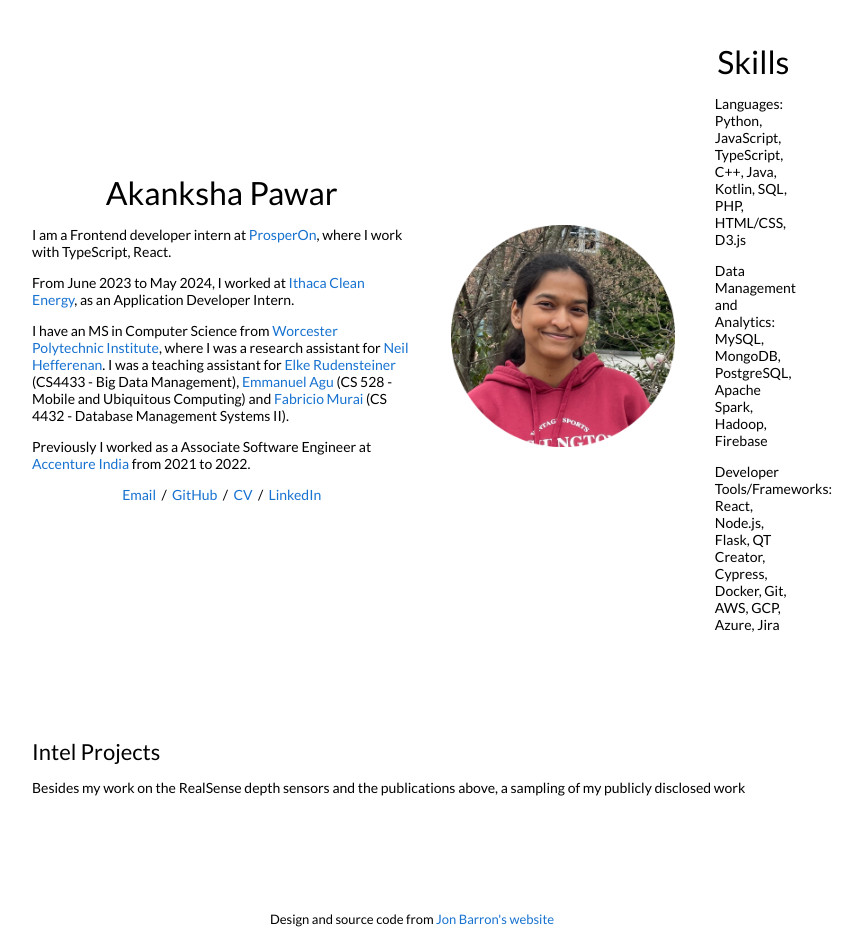
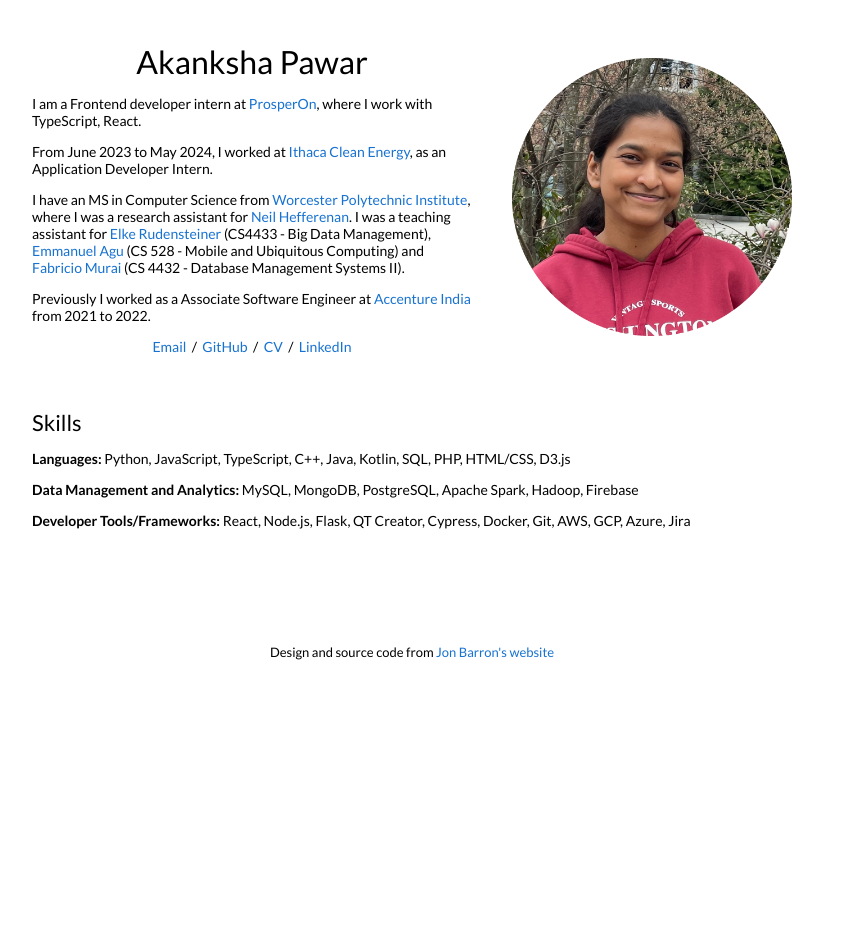
Before and after one commit to akankshapawar1/akanksha.github.io, a Jekyll site: the page built from _posts/2010-06-22-gina.markdown, in a window 1280 px wide. Shown: the whole page, without its empty margins (228-1090 px from the left). Built offline with Jekyll 4.4.1, drawn with Linux system fonts in a browser that asks for light colours; after the commit the page ends 900 px from its top, so only the background shows below that.

Commit message:
added skills

```diff
--- a/_layouts/default.html
+++ b/_layouts/default.html
@@ -57,29 +57,23 @@
             <td style="padding:2.5%;width:40%;max-width:40%">
               <img style="width:100%;max-width:100%" alt="profile photo" src="images/portfolio.png">
             </td>
+          </tr>
+        </table>
+
+        <table style="width:100%;border:0px;border-spacing:0px;border-collapse:separate;margin-right:auto;margin-left:auto;">
+          <tr>
             <td style="padding:2.5%;width:60%;vertical-align:middle">
-              <h1>
+              <h2>
                 Skills
-              </h1>
-              <p>Languages: Python, JavaScript, TypeScript, C++, Java, Kotlin, SQL, PHP, HTML/CSS, D3.js</p>
-              <P>Data Management and Analytics: MySQL, MongoDB, PostgreSQL, Apache Spark, Hadoop, Firebase</P>
-              <p>Developer Tools/Frameworks: React, Node.js, Flask, QT Creator, Cypress, Docker, Git, AWS, GCP, Azure, Jira</p>
+              </h2>
+              <p><b>Languages:</b> Python, JavaScript, TypeScript, C++, Java, Kotlin, SQL, PHP, HTML/CSS, D3.js</p>
+              <P><b>Data Management and Analytics:</b> MySQL, MongoDB, PostgreSQL, Apache Spark, Hadoop, Firebase</P>
+              <p><b>Developer Tools/Frameworks:</b> React, Node.js, Flask, QT Creator, Cypress, Docker, Git, AWS, GCP, Azure, Jira</p>
             </td>
           </tr>
         </table>
 
-        <!-- <table style="width:100%;border:0px;border-spacing:0px;border-collapse:separate;margin-right:auto;margin-left:auto;">
-          <tr>
-            <td style="padding:2.5%;width:100%;vertical-align:middle">
-              <h2>Research</h2>
-              <p>
-                I'm interested in computer vision, machine learning, optimization, graphics and robotics.
-              </p>
-            </td>
-          </tr>
-        </table> -->
         <table style="width:100%;border:0px;border-spacing:0px;border-collapse:separate;margin-right:auto;margin-left:auto;">
-
           {% for post in site.posts %}
           {% for cat in post.categories %}
           {% if cat == 'research' %}
@@ -127,73 +121,6 @@
         <br>
         <br>
         <br>
-        <table style="width:100%;border:0px;border-spacing:0px;border-collapse:separate;margin-right:auto;margin-left:auto;">
-          <tr>
-            <td style="padding:2.5%;width:100%;vertical-align:middle">
-              <h2>Intel Projects</h2>
-              <p>Besides my work on the RealSense depth sensors and the publications above, a sampling of my publicly disclosed work
-              </p>
-            </td>
-          </tr>
-        </table>
-        <table style="width:100%;border:0px;border-spacing:0px;border-collapse:separate;margin-right:auto;margin-left:auto;">
-
-          {% for post in site.posts %}
-          {% for cat in post.categories %}
-          {% if cat == 'Intel' %}
-          <tr>
-            <td style="padding:2.5%;width:25%;vertical-align:middle;min-width:120px">
-              <img src="/tn{{post.image}}" alt="project image" style="width:auto; height:auto; max-width:100%;" />
-            </td>
-            <td style="padding:2.5%;width:75%;vertical-align:middle">
-              <h3>{{post.title}}</h3>
-              <br>
-              <em>{{post.categories}} {{post.course}}</em>
-              <br>
-              {{ post.date | date: "%Y-%m-%d" }}
-
-              <br>
-              {% if post.website %}
-              <a href="{{post.website}}">website</a> /
-              {% endif %}
-              {% if post.paper %}
-              <a href="{{post.paper}}">paper</a> /
-              {% endif %}
-              {% if post.patent %}
-              <a href="{{post.patent}}">patent</a> /
-              {% endif %}
-              {% if post.patent2 %}
-              <a href="{{post.patent2}}">patent #2</a> /
-              {% endif %}
-              {% if post.patent3 %}
-              <a href="{{post.patent3}}">patent #3</a> /
-              {% endif %}
-              {% if post.video %}
-              <a href="{{post.video}}">video</a> /
-              {% endif %}
-              {% if post.video2 %}
-              <a href="{{post.video2}}">video #2</a> /
-              {% endif %}
-              {% if post.code %}
-              <a href="{{post.code}}">code</a> /
-              {% endif %}
-              {% if post.poster %}
-              <a href="{{post.poster}}">poster</a> /
-              {% endif %}
-              {% if post.slides %}
-              <a href="{{post.slides}}">slides</a> /
-              {% endif %}
-              <p></p>
-              {{ post.excerpt }}
-            </td>
-          </tr>
-          {% endif %}
-          {% endfor %}
-          {% endfor %}
-        </table>
-        <br>
-        <br>
-        <br>
 
         <table style="width:100%;border:0px;border-spacing:0px;border-collapse:separate;margin-right:auto;margin-left:auto;">
           <tr>
```
